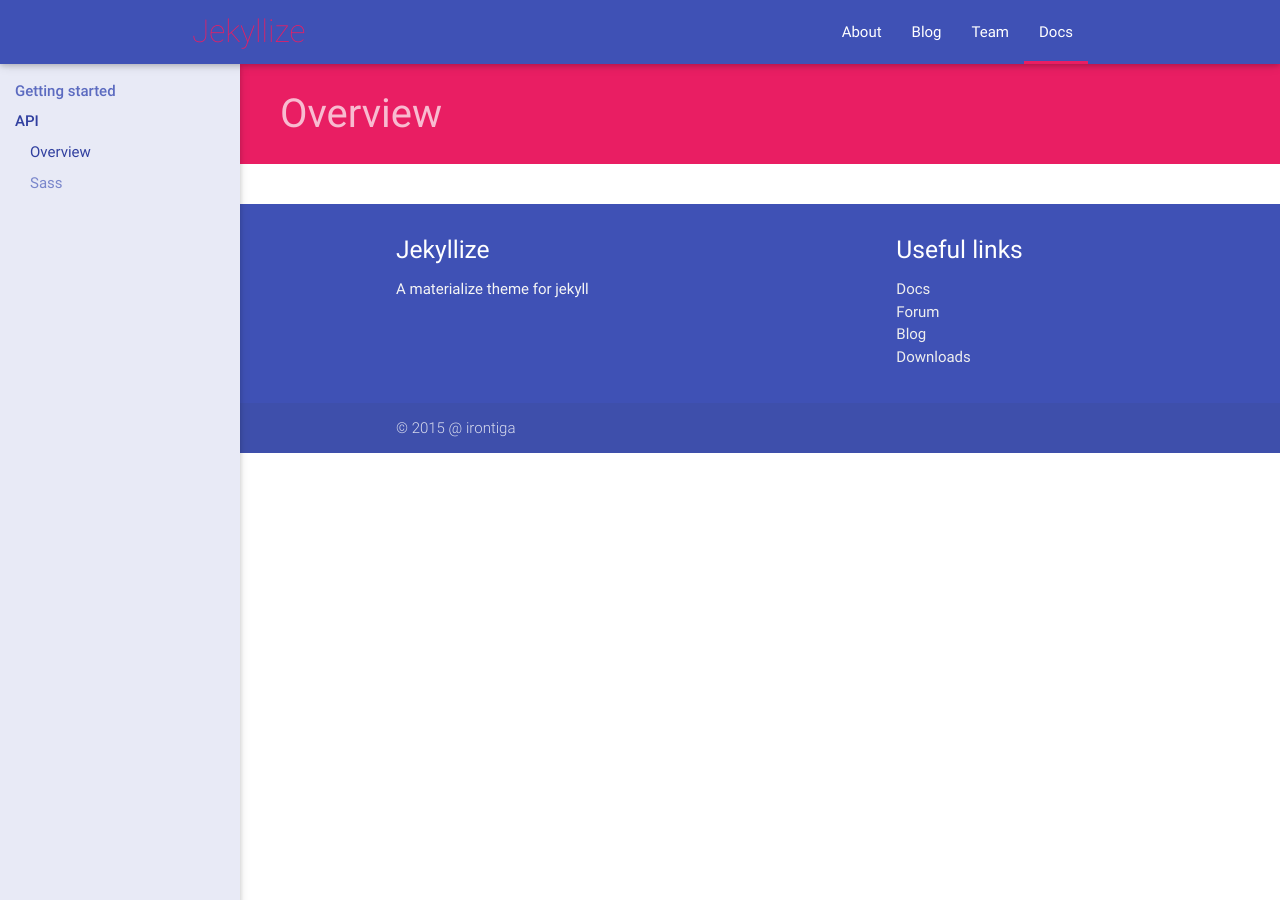
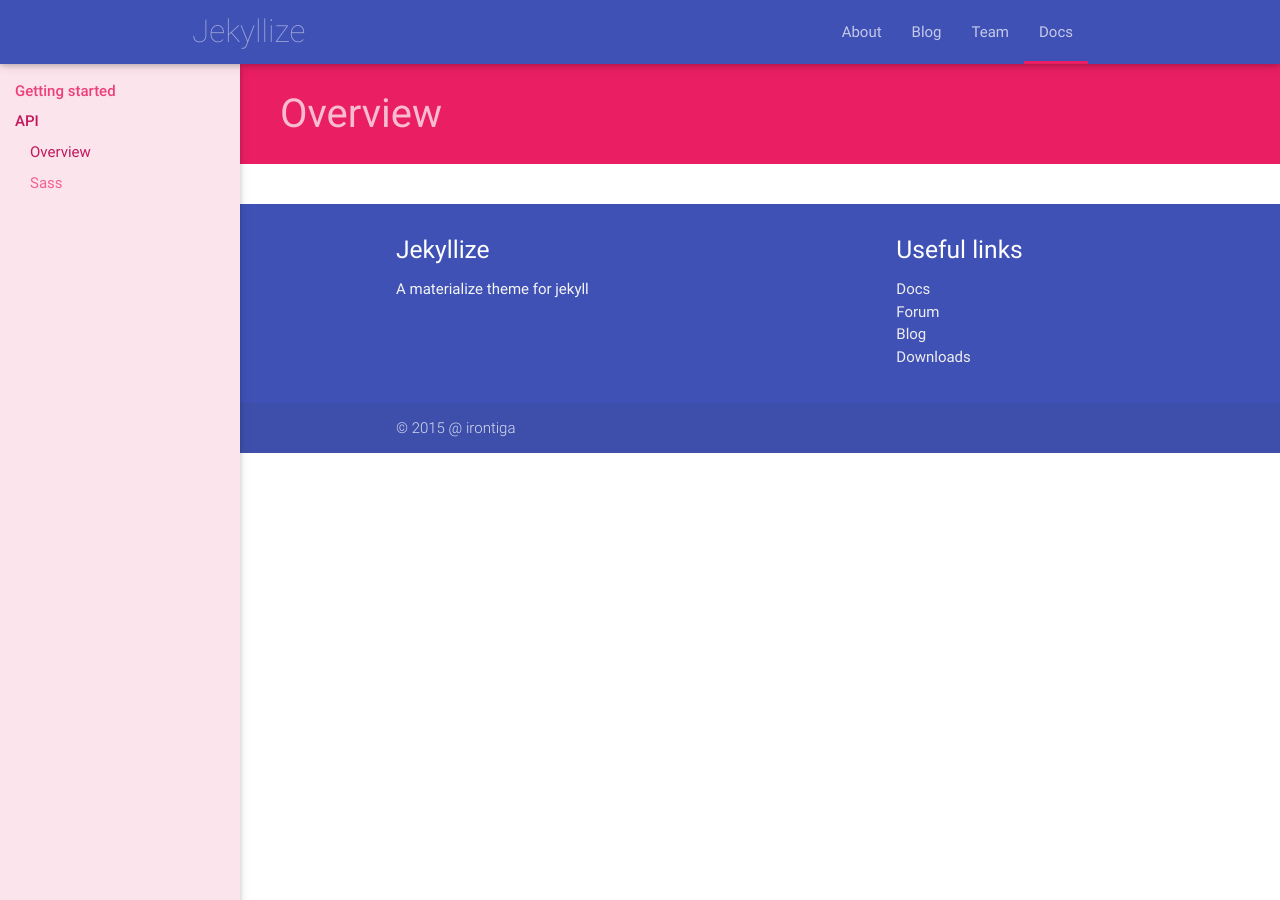
Before and after one commit to irontiga/material-jekyllize, a Jekyll site: the page built from docs/api/overview.md, in a window 1280 px wide. Built offline with Jekyll 4.4.1, drawn with Linux system fonts in a browser that asks for light colours; nearby versions of some CDN libraries.

Commit message:
Fixes, change docs to sidebar accent

```diff
--- a/_includes/header.html
+++ b/_includes/header.html
@@ -12,7 +12,7 @@
 				<nav>
 					<div class="nav-wrapper">
 						<div class='container'>
-							<a href="{{site.baseurl}}/" class="internal-link brand-logo accent-text thin">
+							<a href="{{site.baseurl}}/" class="internal-link brand-logo primary-text text-lighten-3 thin">
 								<!-- <img src='{{ site.baseurl }}/img/logo.png'> -->
 								Jekyllize
 							</a>
--- a/css/main.scss
+++ b/css/main.scss
@@ -20,7 +20,7 @@ $linkColor	: map-get($accent, darken-1);
 $navColors: (
 	"background"	: $primary-base,
 	"underline"		: $accent-base,
-	"li-color"		: $light-text
+	"li-color"		: map-get($primary, lighten-4)
 );
 
 /* Create all the classes for primary and accent just like $blue or $yellow */
@@ -146,7 +146,7 @@ nav {
 	}
 }
 
-/* Sidenav, for docs page and on mobile */
+/* Sidenav, for docs page defaults and on mobile */
 .side-nav, .side-nav.fixed{
 	.collapsible-header{
 		font-weight:bold;
@@ -202,7 +202,7 @@ nav {
 /* Docs page sidebar */
 .side-nav.fixed{
 	padding-top:12px;
-	background: map-get($primary,lighten-5);
+	background: map-get($accent,lighten-5);
 
 	/* remove the ripple */
 	.waves-effect .waves-ripple{
@@ -215,9 +215,9 @@ nav {
 		font-weight: 500;
 		&.active{
 			background-color: transparent;
-			color: map-get($primary,darken-2) !important;
+			color: map-get($accent,darken-2) !important;
 		}
-		color: map-get($primary,lighten-1)
+		color: map-get($accent,lighten-1)
 	}
 	.collapsible-body{
 		padding-left:15px;
@@ -228,15 +228,15 @@ nav {
 			background-color: transparent;
 			a{
 				line-height:30px;
-				color: map-get($primary,lighten-2);
+				color: map-get($accent,lighten-2);
 			}
 			&.active, &:hover{
 				background-color: transparent;
 				a{
-					color: map-get($primary,darken-2);
+					color: map-get($accent,darken-2);
 				}
 				> a{
-					color: map-get($primary,darken-2);
+					color: map-get($accent,darken-2);
 				}
 			}
 		}
@@ -250,7 +250,7 @@ nav {
 		&.active{
 			background-color: transparent;
 			> a{
-				color:$light-text;
+				color: map-get($accent,lighten-2);
 			}
 		}
 	}
```
